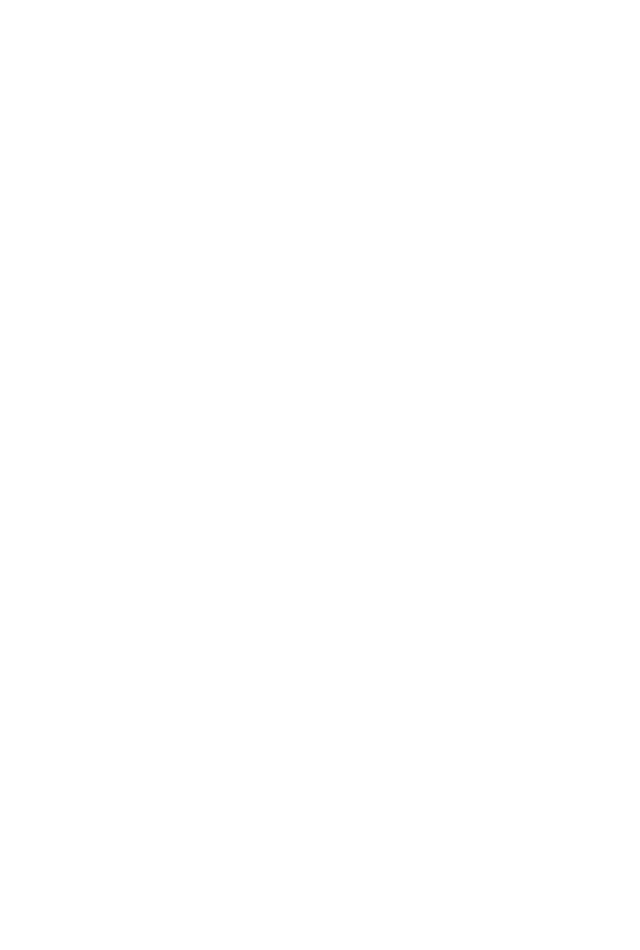
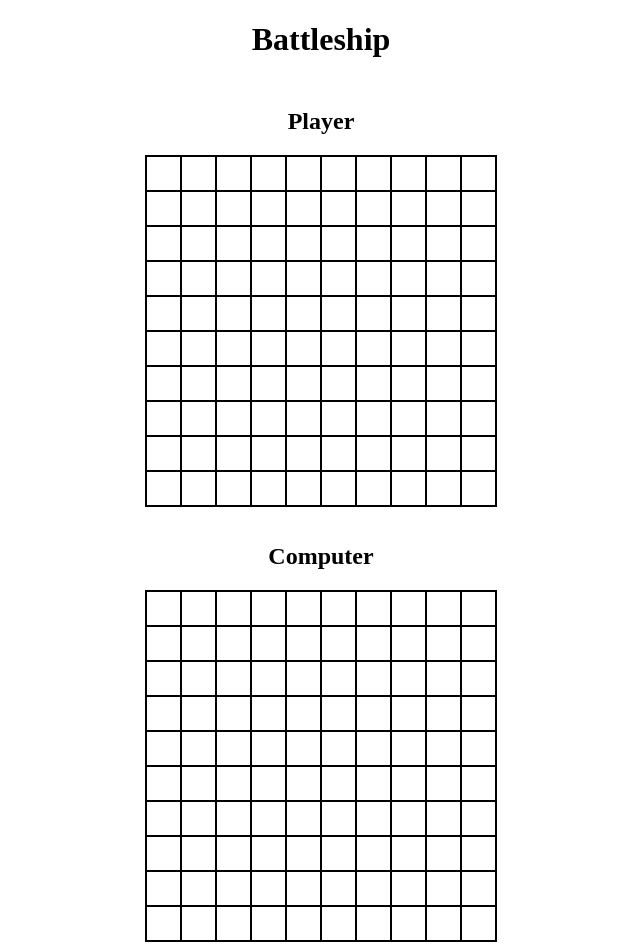
Before and after one commit to rzho17/battleship, a plain HTML site: page index.html in a window 1280 px wide. Shown: the whole page, without its empty margins (319-959 px from the left). Before the commit the page ends 800 px from the top, so only its background shows below. Drawn offline with Linux system fonts and the light colour scheme.

Commit message:
Create initial gameboards

```diff
--- a/index.html
+++ b/index.html
@@ -3,9 +3,24 @@
   <head>
     <meta charset="UTF-8" />
     <meta name="viewport" content="width=device-width, initial-scale=1.0" />
-    <title>Document</title>
+    <link rel="stylesheet" href="styles.css" />
+    <title>Battleship</title>
   </head>
   <body>
+    <header>
+      <h1>Battleship</h1>
+    </header>
+
+    <main>
+      <div class="gameBoxes">
+        <h2>Player</h2>
+        <div class="gameBoard playerBoard"></div>
+      </div>
+      <div class="gameBoxes">
+        <h2>Computer</h2>
+        <div class="gameBoard computerBoard"></div>
+      </div>
+    </main>
     <script src="main.js"></script>
   </body>
 </html>
--- a/main.js
+++ b/main.js
@@ -1 +1 @@
-console.log("ho");
+(()=>{"use strict";const e=e=>{for(let t=0;t<10;t++)for(let r=0;r<10;r++){const o=document.createElement("div");e.appendChild(o),o.className="gridSquare",o.dataset.num=t+r}},t=document.querySelector(".playerBoard"),r=document.querySelector(".computerBoard");e(t),e(r)})();
--- /dev/null
+++ b/styles.css
@@ -0,0 +1,59 @@
+body {
+  margin: 0;
+  box-sizing: border-box;
+  min-height: 100vh;
+}
+
+header {
+  /* display: flex;
+  justify-content: center;
+  align-items: center;
+
+  width: 100%;
+  border: 1px solid; */
+}
+
+h1 {
+  display: flex;
+  justify-content: center;
+  align-items: center;
+
+  width: 100%;
+}
+
+main {
+  display: flex;
+  flex-direction: column;
+  justify-content: center;
+  align-items: center;
+  width: 100%;
+}
+
+.gameBoxes {
+  display: flex;
+  flex-direction: column;
+  justify-content: center;
+  align-items: center;
+  width: 100%;
+  margin: 0.5rem;
+}
+
+h2 {
+  display: flex;
+  justify-content: center;
+}
+
+.gameBoard {
+  display: grid;
+  grid-template-columns: repeat(10, 1fr);
+  grid-template-rows: repeat(10, 1fr);
+
+  height: 350px;
+  min-width: 350px;
+  /* max-width: 400px; */
+}
+
+.gameBoard,
+.gridSquare {
+  border: 1px solid;
+}
```
